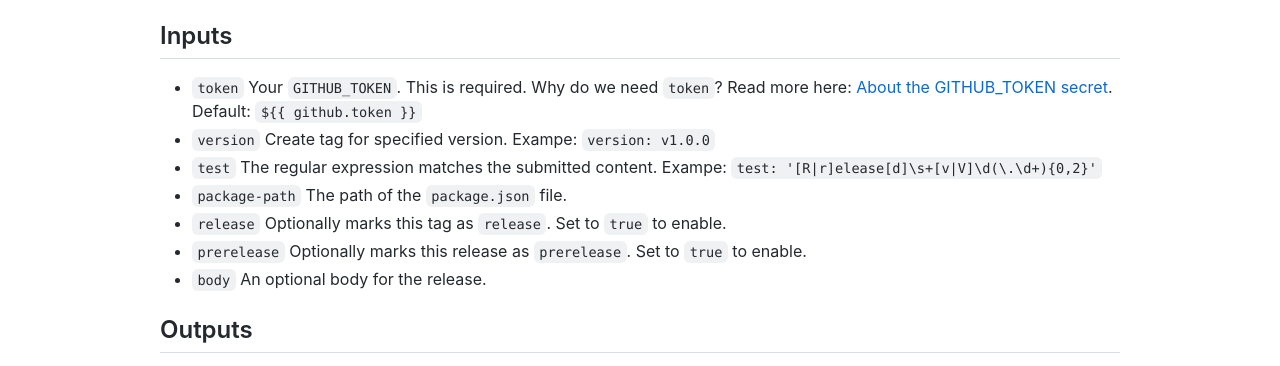
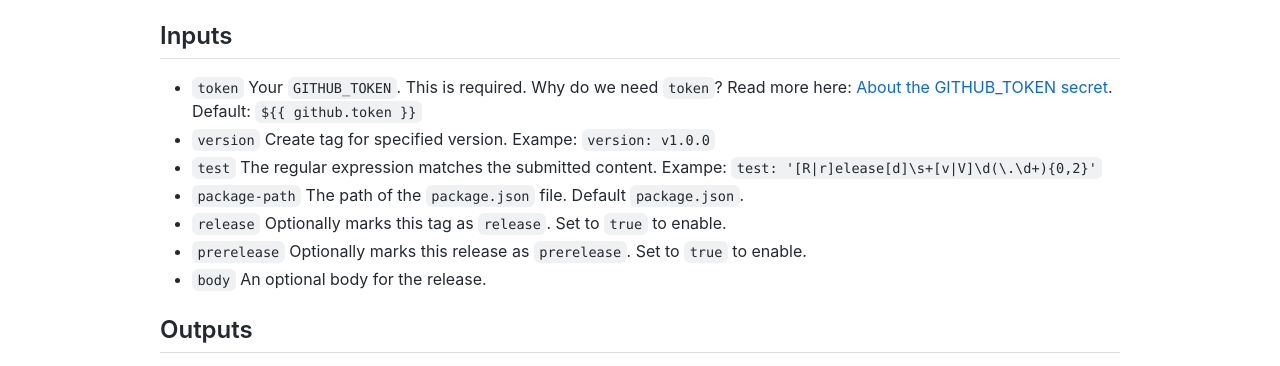
Before and after one commit to jaywcjlove/create-tag-action, a plain HTML site: page index.html in a window 1280 px wide. Shown: the part 432-798 px from the top of the page. Drawn offline with Linux system fonts and the light colour scheme.

Commit message:
v1.3.7 chore(deps): update dependencies. 4bc621fd0b729dc95cdb711c49e591e2b6ee2a11

```diff
--- a/index.html
+++ b/index.html
@@ -164,7 +164,7 @@ customElements.define('markdown-style', MarkdownStyle);</script><markdown-style
       <li><code>token</code> Your <code>GITHUB_TOKEN</code>. This is required. Why do we need <code>token</code>? Read more here: <a href="https://help.github.com/en/actions/automating-your-workflow-with-github-actions/authenticating-with-the-github_token#about-the-github_token-secret">About the GITHUB_TOKEN secret</a>. Default: <code>${{ github.token }}</code></li>
       <li><code>version</code> Create tag for specified version. Exampe: <code>version: v1.0.0</code></li>
       <li><code>test</code> The regular expression matches the submitted content. Exampe: <code>test: '[R|r]elease[d]\s+[v|V]\d(\.\d+){0,2}'</code></li>
-      <li><code>package-path</code> The path of the <code>package.json</code> file.</li>
+      <li><code>package-path</code> The path of the <code>package.json</code> file. Default <code>package.json</code>.</li>
       <li><code>release</code> Optionally marks this tag as <code>release</code>. Set to <code>true</code> to enable.</li>
       <li><code>prerelease</code> Optionally marks this release as <code>prerelease</code>. Set to <code>true</code> to enable.</li>
       <li><code>body</code> An optional body for the release.</li>
```
